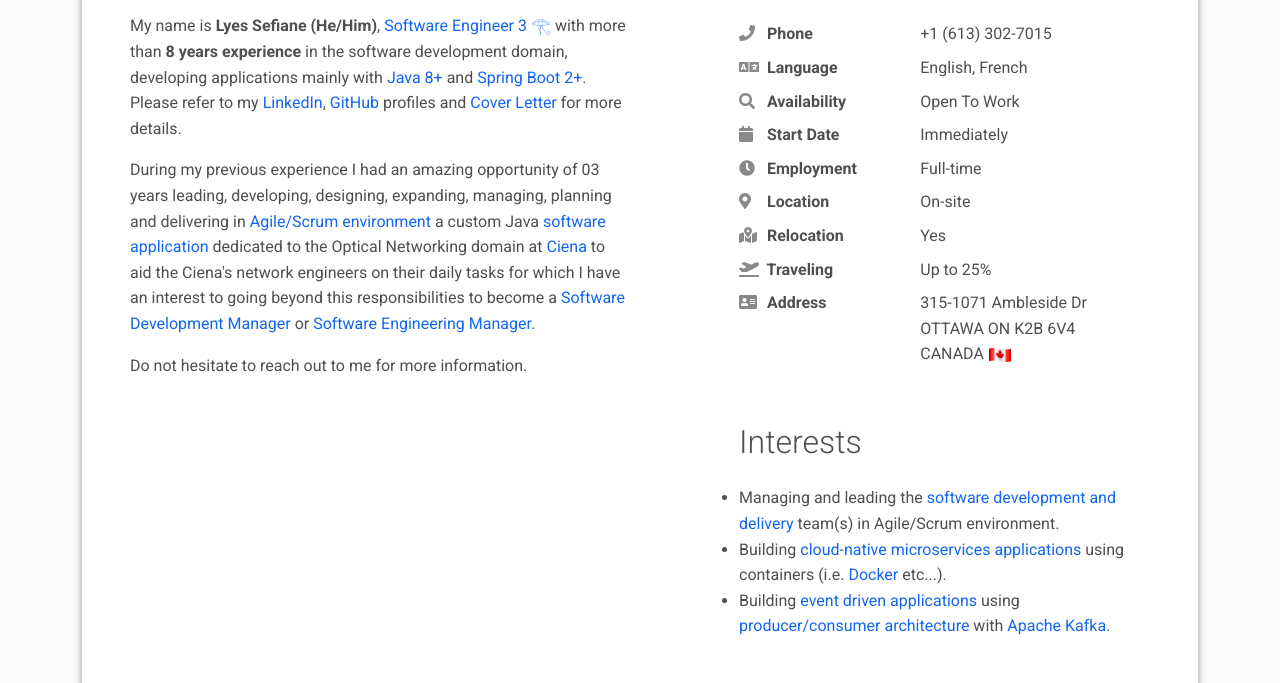
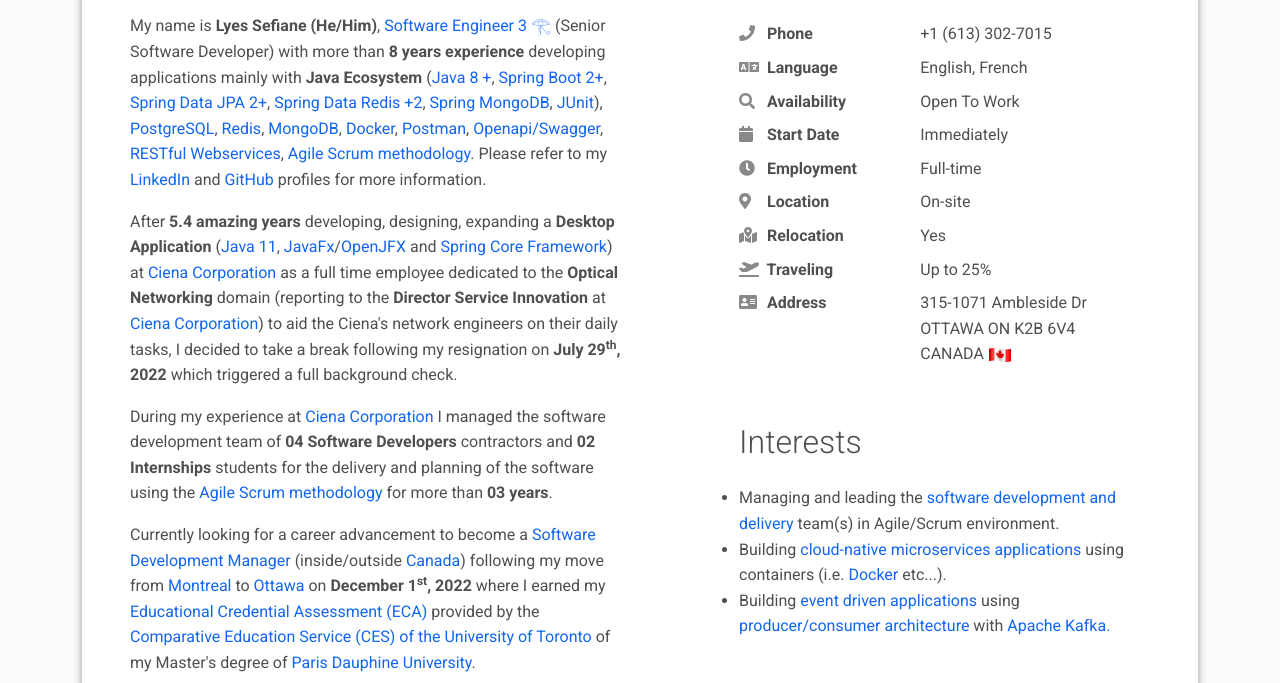
Before and after one commit to lyes-sefiane/lyes-sefiane-web-app, a plain HTML site: page index.html in a window 1280 px wide. Shown: the part 717-1400 px from the top of the page. Drawn offline with Linux system fonts and the light colour scheme.

Commit message:
About Me Update

```diff
--- a/index.html
+++ b/index.html
@@ -95,14 +95,40 @@
       <div class="row">
         <div class="col-md-6">
           <h2 class="h2 fw-light mb-4">About Me</h2>
-          <p>My name is <strong>Lyes Sefiane (He/Him)</strong>, <a href="https://www.indeed.com/career-advice/finding-a-job/engineer-level">Software Engineer 3 𓂀</a> with more than <strong>8 years experience</strong> in the software development domain, developing applications mainly with <a href="https://www.java.com/en/">Java 8+</a> and <a href="https://spring.io/guides/gs/spring-boot">Spring Boot 2+</a>.
-		  Please refer to my <a class="link-opacity-100" href="https://linkedin.com/in/lyes-sefiane">LinkedIn</a>, <a class="link-opacity-100" href="https://github.com/lyes-s">GitHub</a> profiles and <a href="documents/lyes_sefiane_cover_letter_canada_en_latest.pdf" title="Lyes Sefiane | Cover Letter" target="_blank">Cover Letter</a> for more details.</p>
-		  <p>During my previous experience I had an amazing opportunity of 03 years leading, developing, designing, expanding,
-		  managing, planning and delivering in <a href="https://www.scrum.org/resources/what-scrum-module">Agile/Scrum environment</a>
-		  a custom Java <a href="https://www.ibm.com/topics/software-development">software application</a>
-		  dedicated to the Optical Networking domain at <a href="https://www.ciena.com/">Ciena</a> to aid the Ciena's network engineers on their daily tasks for which I have an interest to going beyond this responsibilities
-		  to become a <a class="link-opacity-100" href="https://www.indeed.com/career-advice/finding-a-job/how-to-become-software-development-manager">Software Development Manager</a> or <a class="link-opacity-100" href="https://www.indeed.com/career/software-engineering-manager">Software Engineering Manager</a>.</strong></p>
-		 <p>Do not hesitate to reach out to me for more information.</p>
+          <p>My name is <strong>Lyes Sefiane (He/Him)</strong>, <a href="https://hiring.monster.com/resources/job-descriptions/computer/senior-software-engineer/">Software Engineer 3 𓂀</a> (Senior Software Developer) with more than <strong>8 years experience</strong>
+            developing applications mainly with <strong>Java Ecosystem</strong> (<a href="https://www.java.com/en/">Java 8 +</a>, <a href="https://spring.io/projects/spring-boot">Spring Boot 2+</a>,
+            <a href="https://spring.io/projects/spring-data">Spring Data JPA 2+</a>,
+            <a href="https://spring.io/projects/spring-data-redis">Spring Data Redis +2</a>,
+            <a href="https://spring.io/projects/spring-data-mongodb">Spring MongoDB</a>,
+            <a href="https://junit.org/junit5/">JUnit</a>),
+            <a href="https://www.postgresql.org/">PostgreSQL</a>,
+            <a href="https://redis.io/">Redis</a>,
+            <a href="https://www.mongodb.com/">MongoDB</a>,
+            <a href="https://www.docker.com/">Docker</a>,
+            <a href="https://www.postman.com/">Postman</a>,
+            <a href="https://swagger.io/specification/">Openapi/Swagger</a>,
+            <a href="https://www.redhat.com/en/topics/api/what-is-a-rest-api">RESTful Webservices</a>,
+            <a href="https://www.atlassian.com/agile/scrum">Agile Scrum methodology</a>.
+            Please refer to my <a href="https://ca.linkedin.com/in/lyes-sefiane">LinkedIn</a> and <a href="https://github.com/lyes-s">GitHub</a> profiles for more information.</p>
+
+            <p>After <strong>5.4 amazing years</strong> developing, designing, expanding a <strong>Desktop Application</strong> (<a href="href="https://www.java.com/en/">Java 11</a>,
+            <a href="https://docs.oracle.com/javase/8/javafx/get-started-tutorial/jfx-overview.htm#JFXST784">JavaFx</a>/<a href="https://openjfx.io/">OpenJFX</a> and
+            <a href="https://docs.spring.io/spring-framework/reference/core.html">Spring Core Framework</a>) at <a href="https://www.ciena.com/">Ciena Corporation</a> as a full time employee
+            dedicated to the <strong>Optical Networking</strong> domain (reporting to the <strong>Director Service Innovation</strong> at <a href="https://www.ciena.com/">Ciena Corporation</a>)
+            to aid the Ciena's network engineers on their daily tasks, I decided to take a break following my resignation on <strong>July 29<sup>th</sup>, 2022</strong>
+            which triggered a full background check.</p>
+
+            <p>During my experience at <a href="https://www.ciena.com/">Ciena Corporation</a> I managed the software development team of
+            <strong>04 Software Developers</strong> contractors and <strong>02 Internships</strong> students for the delivery and planning of the software using the <a href="https://www.atlassian.com/agile/scrum">Agile Scrum methodology</a> for more than <strong>03 years</strong>.</p>
+
+            <p>Currently looking for a career advancement to become a
+            <a href="https://www.indeed.com/career-advice/finding-a-job/how-to-become-software-development-manager">Software Development Manager</a> (inside/outside <a href="https://maps.app.goo.gl/PPctbRafs85Rhmy47">Canada</a>)
+            following my move from <a href="https://maps.app.goo.gl/VpbVex8PQrzHNK9n8">Montreal</a> to <a href="https://maps.app.goo.gl/9cwKvD7owidwG2pD7">Ottawa</a> on <strong>December 1<sup>st</sup>, 2022</strong> where
+            I earned my <a href="https://learn.utoronto.ca/comparative-education-service/educational-credential-assessment-eca-canada">Educational Credential Assessment (ECA)</a>
+            provided by the <a href="https://learn.utoronto.ca/comparative-education-service">Comparative Education Service (CES)
+            of the University of Toronto</a> of my Master's degree of <a href="https://dauphine.psl.eu/en/">Paris Dauphine University</a>.<p>
+
+            <p>Do not hesitate to reach out to me for more information.</p>
         </div>
         <div class="col-md-5 offset-lg-1">
           <div class="row mt-2">
@@ -260,6 +286,7 @@
 			  <div class="timeline-body px-4 pb-4">
 				<div class="text-muted text-small mb-3">December 2022 - Present | Greater Ottawa Metropolitan Area | Permanent Full-time | On-Site</div>
 					<ul>
+            <li>Create a portfolio website: <a href="https://lyes-sefiane.web.app/">Lyes Sefiane | Software Engineer 3 𓂀 | Professional Profile</a></li>
 						<li>Check of my background (full) following my resignation from <a href="https://www.ciena.com/">Ciena.</a></li>
 						<li>Apply for the <a href="https://www.canada.ca/en/immigration-refugees-citizenship/services/canadian-citizenship/become-canadian-citizen.html">Canadian Citizenship</a> (<a href="https://www.canada.ca/en/immigration-refugees-citizenship/services/canadian-citizenship/become-canadian-citizen/apply/urgently.html">Urgent processing</a> request: 2023-12-13).</li>
 						<li>Explore job opportunities inside/outside Canada: <a href="https://www.linkedin.com/">LinkedIn</a>, <a href="https://www.indeed.com/">Indeed</a> and <a href="https://www.monster.com/">Monster</a>.</li>
```
